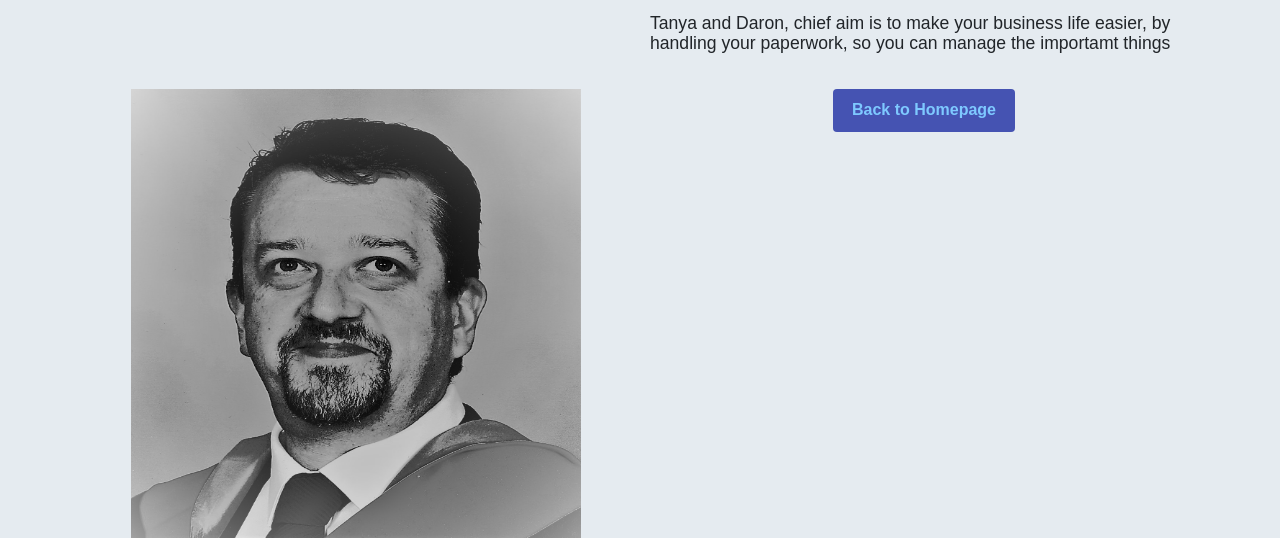
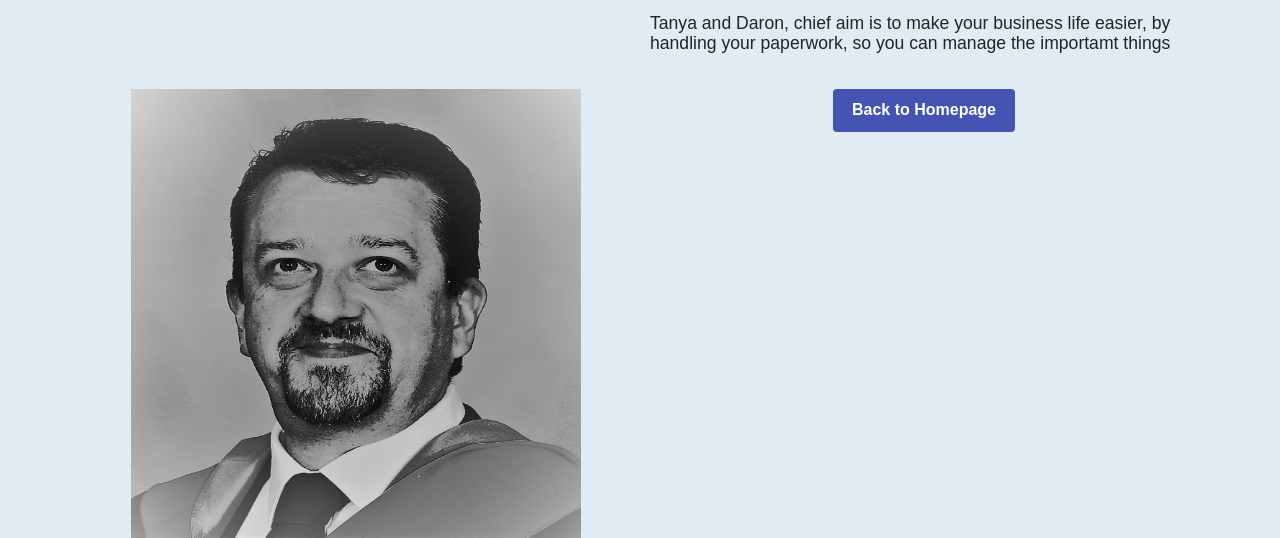
Before and after one commit to Dazzler1970/McHowards, a PHP site: page /about.html in a window 1280 px wide. Shown: the part 1152-1690 px from the top of the page. Run offline with PHP 8.4, Linux system fonts and the light colour scheme; some libraries are stand-ins or nearby versions.

Commit message:
Colour change

```diff
--- a/styles.css
+++ b/styles.css
@@ -1,7 +1,7 @@
 
 /* CSS Variables */
 :root{
-    --primary: #e5ebf0;
+    --primary: #e0ebf3;
     --dark:#4553b2;
     --light:#7ec9ff;
     --shadow:#747681;
@@ -21,7 +21,7 @@ body{
 
 .btn{
     background: var(--dark);
-    color: var(--light);
+    color: var(--white);
     padding: 0.6rem 1.2rem;
     text-decoration: none;
     border: 0;
```
